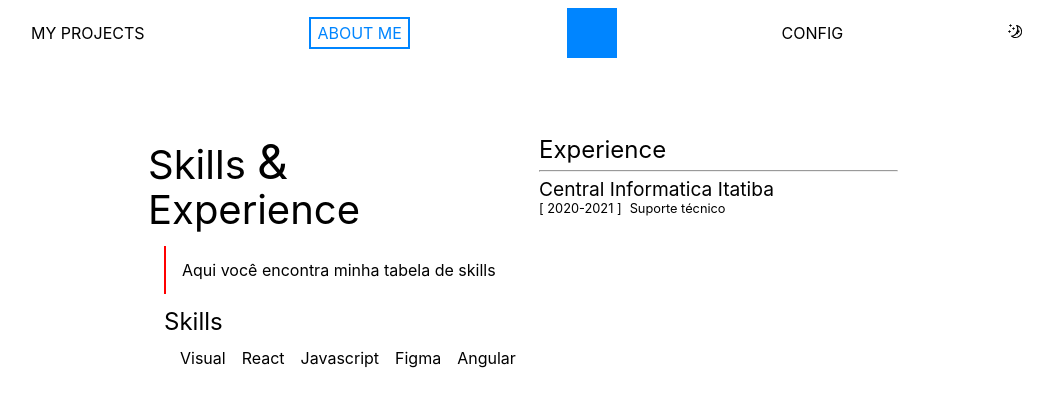
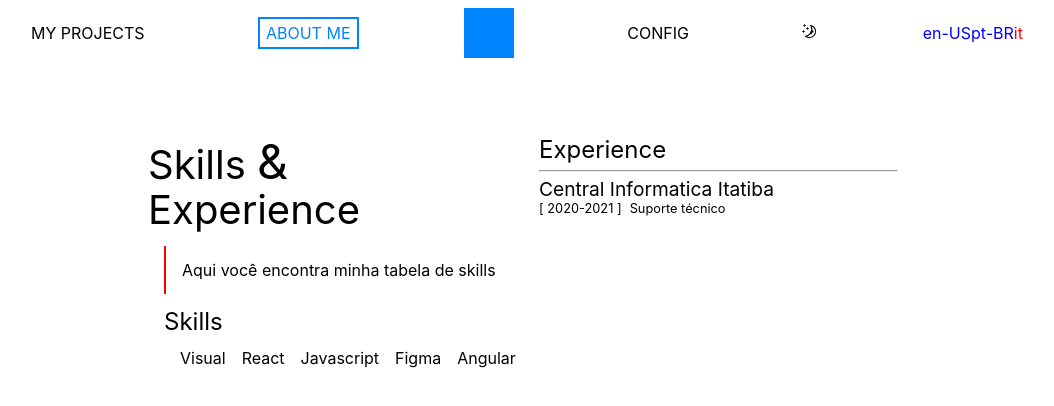
Before and after one commit to ofelipescherer/main-site, a Next.js app: page /about_me in a window 1280 px wide. Shown: the top 406 px of the page, without its empty margins (117-1171 px from the left). Built offline with nearby package versions, Linux system fonts and the light colour scheme.

Commit message:
:sparkles: feat: i18n

```diff
--- a/next.config.js
+++ b/next.config.js
@@ -7,6 +7,11 @@ const nextConfig = {
   },
   images: {
     domains: ['user-images.githubusercontent.com', 'images.unsplash.com']
+  },
+
+  i18n: {
+    locales: ['en-US', 'pt-BR', 'it'],
+    defaultLocale: 'it'
   },
 
   webpack: (config) => {
--- a/src/components/Header/index.tsx
+++ b/src/components/Header/index.tsx
@@ -20,20 +20,18 @@ export const Header = () => {
   const { toggleTheme, theme } = useContext(ThemeContext)
   const themeColors = useTheme()
 
-  const router = useRouter()
-  const [menuSelected, setMenuSelected] = React.useState<string>(
-    router.route.slice(1)
-  )
+  const { route, events, locale, locales, asPath } = useRouter()
+  const [menuSelected, setMenuSelected] = React.useState<string>(route.slice(1))
 
   React.useEffect(() => {
     const handleRouteChange = (url: string) => {
       setMenuSelected(url.slice(1))
     }
-    router.events.on('routeChangeStart', handleRouteChange)
+    events.on('routeChangeStart', handleRouteChange)
     return () => {
-      router.events.off('routeChangeStart', handleRouteChange)
+      events.off('routeChangeStart', handleRouteChange)
     }
-  }, [router.events])
+  }, [events])
 
   function changeTheme() {
     // const themes = ['light', 'dark', 'desert', 'green']
@@ -82,6 +80,19 @@ export const Header = () => {
             <SunIcon color={themeColors.colors.typografy.title} />
           )}
         </button>
+
+        <div>
+          {locales &&
+            locales.map((l, i) => {
+              return (
+                <span key={i} style={{ color: l === locale ? 'red' : 'blue' }}>
+                  <Link href={asPath} locale={l}>
+                    {l}
+                  </Link>
+                </span>
+              )
+            })}
+        </div>
       </S.Container>
     </header>
   )
--- /dev/null
+++ b/src/i18n/en-US.ts
@@ -0,0 +1,3 @@
+export const enUS = {
+  homePageTitle: 'Meet'
+}
--- /dev/null
+++ b/src/i18n/pt-BR.ts
@@ -0,0 +1,3 @@
+export const ptBR = {
+  homePageTitle: 'Conheça'
+}
```
Also changed, not shown: src/components/Home/Meet/index.tsx (+6 -1 lines), src/i18n/index.ts (added, +15 -0 lines).
